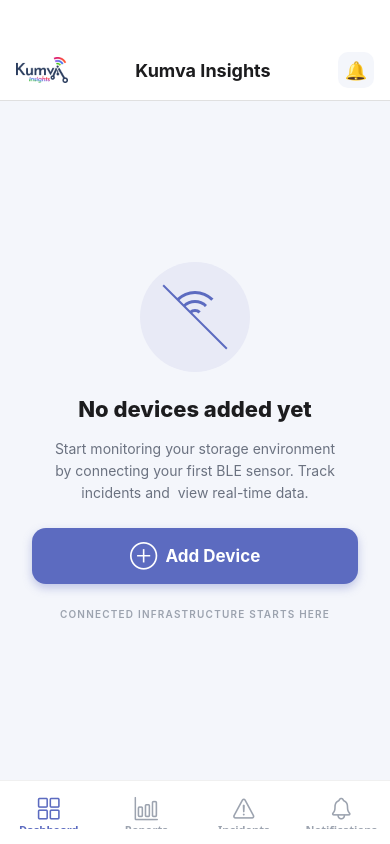
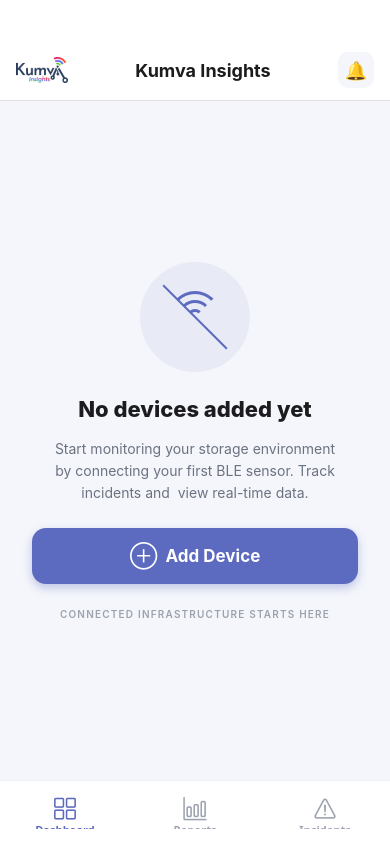
Before and after one commit to Ndaziramiyep/IoT-Data-Control-System, a React Native app: screen / in a window 390 px wide. Built offline with nearby package versions, Linux system fonts and the light colour scheme.

Commit message:
removing notification icon from bottom navigation bar

```diff
--- a/src/navigation/AppNavigator.tsx
+++ b/src/navigation/AppNavigator.tsx
@@ -10,7 +10,6 @@ import DeviceConfigScreen from '../screens/AddDevice/DeviceConfigScreen';
 import DeviceDetailScreen from '../screens/DeviceDetail/DeviceDetailScreen';
 import IncidentsScreen from '../screens/Incidents/IncidentsScreen';
 import ReportsScreen from '../screens/Reports/ReportsScreen';
-import NotificationsScreen from '../screens/Notifications/NotificationsScreen';
 
 const Tab = createBottomTabNavigator();
 const Stack = createNativeStackNavigator();
@@ -36,7 +35,6 @@ function Tabs() {
             Dashboard: 'grid-outline',
             Reports: 'bar-chart-outline',
             Incidents: 'warning-outline',
-            Notifications: 'notifications-outline',
           };
           return <Ionicons name={icons[route.name] ?? 'ellipse-outline'} size={size} color={color} />;
         },
@@ -45,7 +43,6 @@ function Tabs() {
       <Tab.Screen name="Dashboard" component={DashboardScreen} />
       <Tab.Screen name="Reports" component={ReportsScreen} />
       <Tab.Screen name="Incidents" component={IncidentsScreen} />
-      <Tab.Screen name="Notifications" component={NotificationsScreen} />
     </Tab.Navigator>
   );
 }
```
